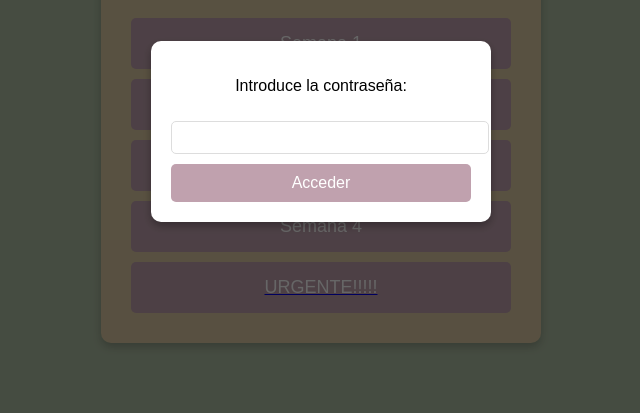
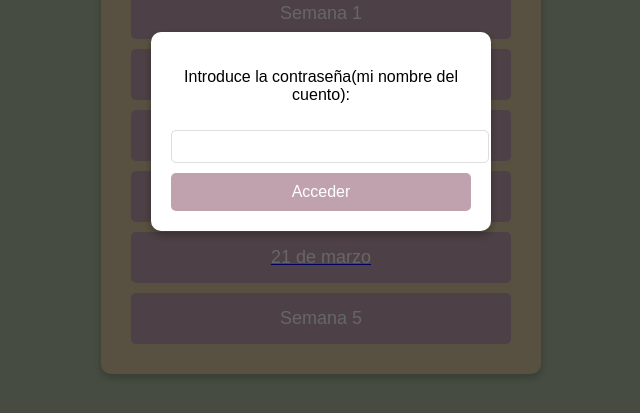
Before and after one commit to EVG07/diario, a plain HTML site: page index.html in a window 1280 px wide. Shown: the part 269-682 px from the top of the page, without its empty margins (319-959 px from the left). Drawn offline with Linux system fonts and the light colour scheme.

Commit message:
Update index.html

```diff
--- a/index.html
+++ b/index.html
@@ -5,8 +5,10 @@
     <meta name="viewport" content="width=device-width, initial-scale=1.0">
     <title>Poema Semanal</title>
     <link rel="stylesheet" href="styles.css">
+    <link rel="stylesheet" href="cora.css">
 </head>
 <body>
+
 
     <!-- Ventana emergente 1 (cuenta regresiva) -->
     <div id="popup1" class="popup">
@@ -18,7 +20,7 @@
     <!-- Ventana emergente 2 (contraseña) -->
     <div id="popup2" class="popup">
         <div class="popup-content">
-            <p>Introduce la contraseña:</p>
+            <p>Introduce la contraseña(mi nombre del cuento):</p>
             <input type="password" id="passwordInput">
             <button onclick="checkPassword()">Acceder</button>
         </div>
@@ -31,10 +33,12 @@
         <div class="semana" onclick="openWeek(2)">Semana 2</div>
         <div class="semana" onclick="openWeek(3)">Semana 3</div>
         <div class="semana" onclick="openWeek(4)">Semana 4</div>
-              <a href="parati.html">  <div class="semana" >URGENTE!!!!!</div></a>
+      <a href="parati.html">  <div class="semana" >21 de marzo</div></a>
+      <div class="semana" onclick="openWeek(5)">Semana 5</div>
 
     </div>
 
     <script src="script.js"></script>
+    <script src="corazon.js"></script>
 </body>
 </html>
```
